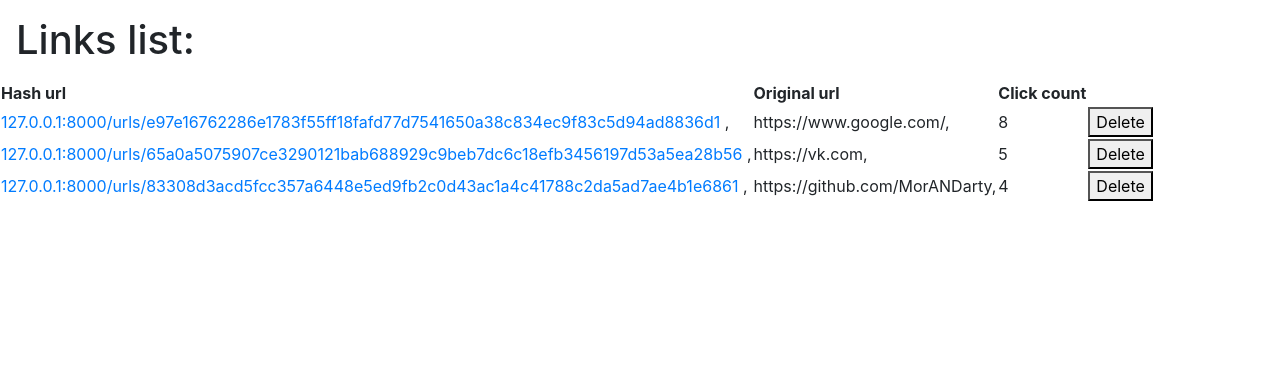
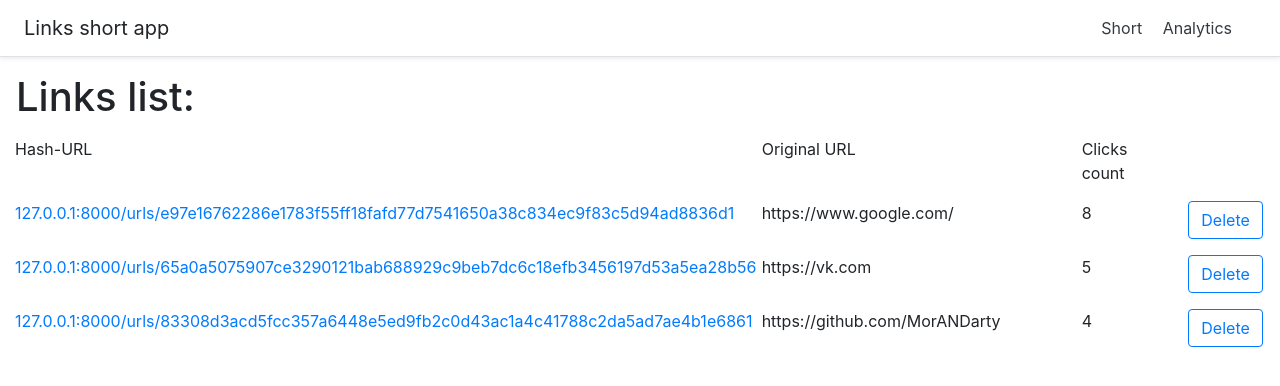
Before and after one commit to MorANDarty/pytnon_project, a Django app: page /analytics/ in a window 1280 px wide. Shown: the top 386 px of the page. Run offline with Django 3.2, Linux system fonts and the light colour scheme; data comes from the database, SQL or seed files in the repository; both versions use the stored data as it was after the commit; some libraries are stand-ins or nearby versions.

Commit message:
front ready

```diff
--- a/LinksShortenerApp/templates/analytics_screen.html
+++ b/LinksShortenerApp/templates/analytics_screen.html
@@ -3,40 +3,57 @@
 <head>
     <meta charset="UTF-8">
     <title>Analytics</title>
-    <link rel="stylesheet" href="https://stackpath.bootstrapcdn.com/bootstrap/4.1.3/css/bootstrap.min.css"
-          integrity="sha384-MCw98/SFnGE8fJT3GXwEOngsV7Zt27NXFoaoApmYm81iuXoPkFOJwJ8ERdknLPMO" crossorigin="anonymous">
-    <script src="https://stackpath.bootstrapcdn.com/bootstrap/4.1.3/js/bootstrap.min.js"
-            integrity="sha384-ChfqqxuZUCnJSK3+MXmPNIyE6ZbWh2IMqE241rYiqJxyMiZ6OW/JmZQ5stwEULTy"
-            crossorigin="anonymous"></script>
+    <meta charset="utf-8">
+    <meta name="viewport" content="width=device-width, initial-scale=1">
+    <link rel="stylesheet" href="https://maxcdn.bootstrapcdn.com/bootstrap/4.5.0/css/bootstrap.min.css">
+    <script src="https://ajax.googleapis.com/ajax/libs/jquery/3.5.1/jquery.min.js"></script>
+    <script src="https://cdnjs.cloudflare.com/ajax/libs/popper.js/1.16.0/umd/popper.min.js"></script>
+    <script src="https://maxcdn.bootstrapcdn.com/bootstrap/4.5.0/js/bootstrap.min.js"></script>
 
 </head>
 <body>
-<h1 style="margin: 16px">Links list:</h1>
+
+<div class="d-flex flex-column flex-md-row align-items-center p-3 px-md-4 mb-3 bg-white border-bottom shadow-sm">
+    <h5 class="my-0 mr-md-auto font-weight-normal">Links short app</h5>
+    <nav class="my-2 my-md-0 mr-md-3">
+        <a class="p-2 text-dark" href="/">Short</a>
+        <a class="p-2 text-dark" href="/analytics">Analytics</a>
+    </nav>
+</div>
+
+
 {% if links.count > 0 %}
-    <table>
-        <tr>
-            <th style="margin: 16px">Hash url</th>
-            <th style="margin: 16px">Original url</th>
-            <th style="margin: 16px">Click count</th>
-        </tr>
-        {% for link in links %}
-            <tr>
-                <td style="margin: 16px">
+    <h1 style="margin: 16px">Links list:</h1>
+
+    <div class="container-fluid" style="margin-bottom: 1rem">
+        <div class="row">
+            <div class="col-7">
+                Hash-URL
+            </div>
+            <div class="col-3">Original URL</div>
+            <div class="col-1">Clicks count</div>
+        </div>
+    </div>
+
+    {% for link in links %}
+        <div class="container-fluid" style="margin-top: 1rem; margin-bottom: 1rem">
+            <div class="row">
+                <div class="col-7">
                     <a
                             href="http://127.0.0.1:8000/urls/{{ link.hash_url }}">127.0.0.1:8000/urls/{{ link.hash_url }}
-                    </a>,
-                </td>
-                <td style="margin: 16px">   {{ link.url }},</td>
-                <td style="margin: 16px">   {{ link.click_count }}</td>
-                <td style="margin: 16px">
+                    </a>
+                </div>
+                <div class="col-3">   {{ link.url }}</div>
+                <div class="col-1">   {{ link.click_count }}</div>
+                <div class="col-1">
                     <form action="/delete/{{ link.hash_url }}" method="post">
                         {% csrf_token %}
-                        <button type="submit">Delete</button>
+                        <button class="btn btn-outline-primary" type="submit">Delete</button>
                     </form>
-                </td>
-            </tr>
-        {% endfor %}
-    </table>
+                </div>
+            </div>
+        </div>
+    {% endfor %}
 {% endif %}
 </body>
 </html>
```
Also changed, not shown: LinksShortenerApp/templates/home_screen.html (+72 -16 lines), LinksShortenerApp/templates/css/__init__.py (added), db.sqlite3.
